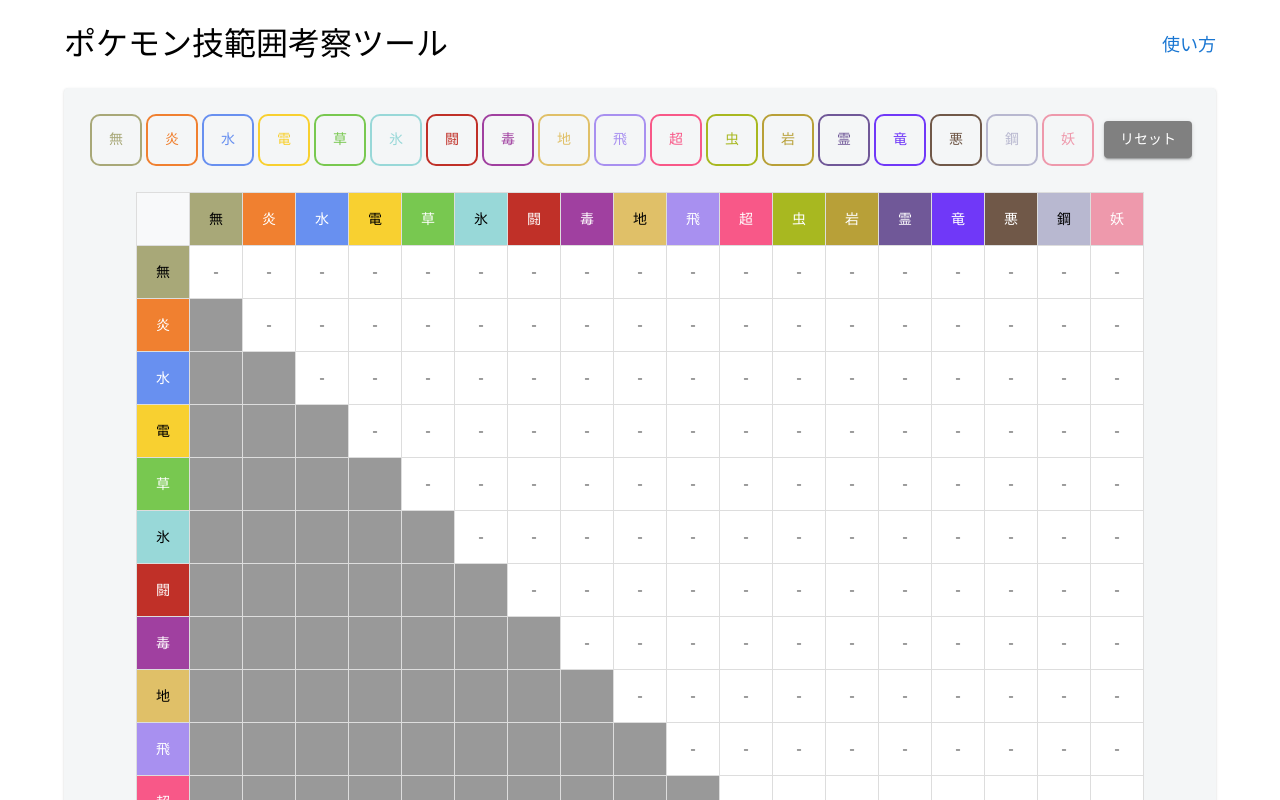
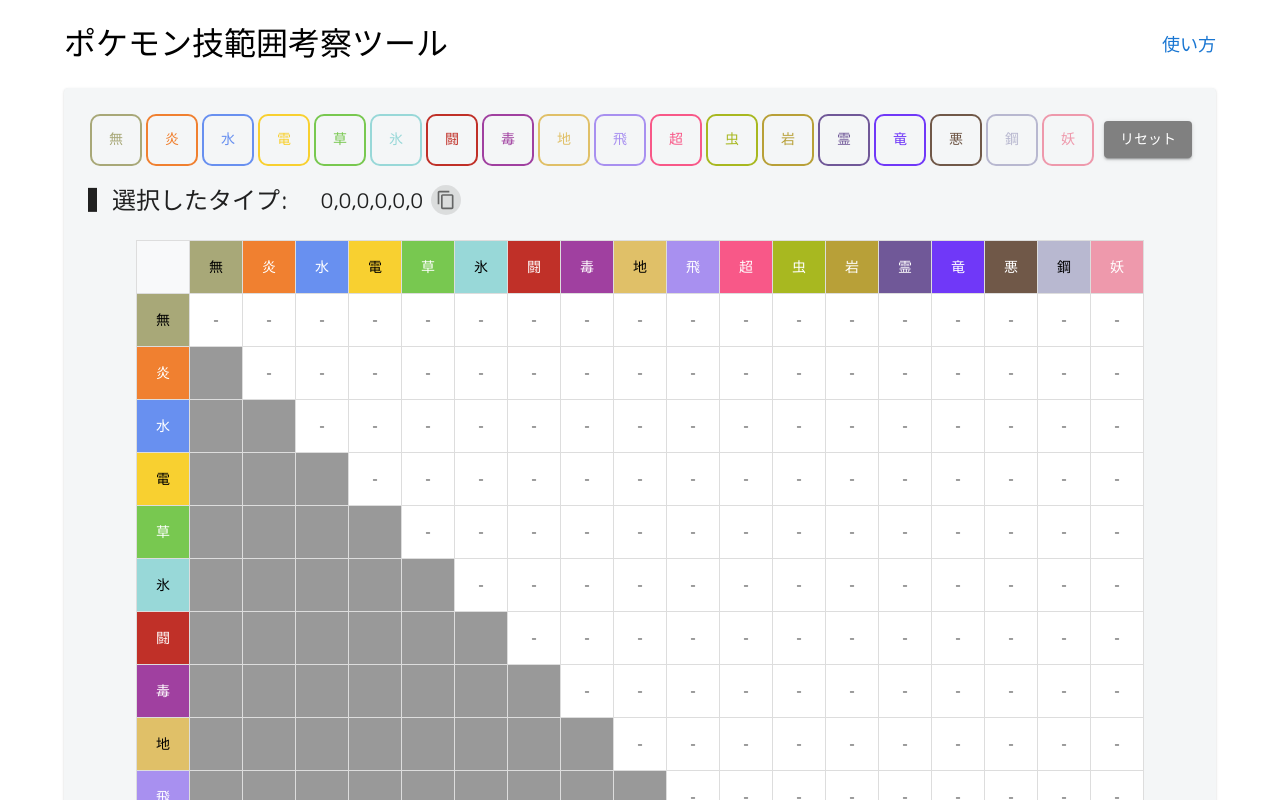
Before and after one commit to suisui-swimmy/pokemon-type-coverage-tool, a React (Create React App) app: page / in a window 1280 px wide. Shown: the top 800 px of the page. Built offline with nearby package versions, Linux system fonts and the light colour scheme.

Commit message:
Add functionality to copy results as a CSV string

```diff
--- a/package.json
+++ b/package.json
@@ -7,6 +7,7 @@
     "@emotion/react": "^11.14.0",
     "@emotion/styled": "^11.14.0",
     "@mui/material": "^6.2.1",
+    "@mui/icons-material": "^6.2.1",
     "@testing-library/jest-dom": "^5.17.0",
     "@testing-library/react": "^13.4.0",
     "@testing-library/user-event": "^13.5.0",
--- a/src/App.js
+++ b/src/App.js
@@ -1,9 +1,11 @@
-import React, { useState } from 'react';
-import { Container, Typography, Box, Link, Paper, Button } from '@mui/material';
+import React, { useState, useCallback } from 'react';
+import { Container, Typography, Box, Link, Paper, Button, IconButton, Snackbar } from '@mui/material';
+import ContentCopyIcon from '@mui/icons-material/ContentCopy';
 import { ThemeProvider, createTheme } from '@mui/material/styles';
 import TypeButton from './components/TypeButton';
 import CoverageTable from './components/CoverageTable';
 import { typeData } from './data/typeData';
+import { typeEffectiveness } from './data/typeEffectiveness';
 import './App.css';
 
 const theme = createTheme({
@@ -14,6 +16,7 @@
 
 function App() {
   const [selectedTypes, setSelectedTypes] = useState([]);
+  const [snackbarOpen, setSnackbarOpen] = useState(false);
 
   const handleTypeClick = (type) => {
     setSelectedTypes(prev =>
@@ -26,6 +29,64 @@
   const handleReset = () => {
     setSelectedTypes([]);
   };
+
+  const calculateTypeSummary = useCallback(() => {
+    if (selectedTypes.length === 0) return { 4: 0, 2: 0, 1: 0, 0.5: 0, 0.25: 0, 0: 0 };
+
+    const summary = { 4: 0, 2: 0, 1: 0, 0.5: 0, 0.25: 0, 0: 0 };
+    const types = Object.keys(typeData);
+
+    types.forEach(type1 => {
+      types.forEach(type2 => {
+        if (types.indexOf(type1) <= types.indexOf(type2)) {
+          const effectivenesses = selectedTypes.map(attackType => {
+            if (type1 === type2) {
+              return typeEffectiveness[type1][attackType];
+            }
+            return typeEffectiveness[type1][attackType] * typeEffectiveness[type2][attackType];
+          });
+
+          const maxEffectiveness = effectivenesses.length > 0
+            ? Math.max(...effectivenesses)
+            : 1;
+
+          summary[maxEffectiveness] = (summary[maxEffectiveness] || 0) + 1;
+        }
+      });
+    });
+
+    return summary;
+  }, [selectedTypes]);
+
+  const formatCSVString = useCallback(() => {
+    const summary = calculateTypeSummary();
+
+    // 選択されたタイプのみを含む配列を作成
+    const selectedTypesStr = selectedTypes.length > 0
+      ? selectedTypes.join(',') + ','
+      : '';
+
+    // 倍率の集計を追加
+    const effectivenessColumns = `${summary[4]},${summary[2]},${summary[1]},${summary[0.5]},${summary[0.25]},${summary[0]}`;
+
+    return `${selectedTypesStr}${effectivenessColumns}`;
+  }, [selectedTypes, calculateTypeSummary]);
+
+  const handleCopyClick = async () => {
+    try {
+      const csvString = formatCSVString();
+      await navigator.clipboard.writeText(csvString);
+      setSnackbarOpen(true);
+    } catch (err) {
+      console.error('Failed to copy text: ', err);
+    }
+  };
+
+  const handleSnackbarClose = () => {
+    setSnackbarOpen(false);
+  };
+
+  const summary = calculateTypeSummary();
 
   return (
     <ThemeProvider theme={theme}>
@@ -99,9 +160,9 @@
             </Button>
           </Box>
 
-          {selectedTypes.length > 0 && (
-            <Box sx={{ my: 2 }}>
-              <Typography variant="h5">
+          <Box sx={{ my: 2 }}>
+            <Box sx={{ display: 'flex', alignItems: 'center', gap: 2 }}>
+              <Typography variant="h5" sx={{ display: 'flex', alignItems: 'center', flexWrap: 'wrap', gap: 1 }}>
                 <span style={{ fontSize: '24px' }}>▍選択したタイプ: </span>
                 {selectedTypes.map((type) => (
                   <span
@@ -110,7 +171,6 @@
                       backgroundColor: typeData[type].color,
                       color: typeData[type].textColor,
                       padding: '5px',
-                      marginRight: '10px',
                       display: 'inline-block',
                       fontSize: '20px'
                     }}
@@ -119,8 +179,25 @@
                   </span>
                 ))}
               </Typography>
+              <Box sx={{ display: 'flex', alignItems: 'center', gap: 1, ml: 2 }}>
+                <Typography sx={{ fontSize: '20px', whiteSpace: 'nowrap' }}>
+                  {formatCSVString()}
+                </Typography>
+                <IconButton
+                  onClick={handleCopyClick}
+                  size="small"
+                  sx={{
+                    backgroundColor: 'rgba(0,0,0,0.1)',
+                    '&:hover': {
+                      backgroundColor: 'rgba(0,0,0,0.2)',
+                    }
+                  }}
+                >
+                  <ContentCopyIcon fontSize="small" />
+                </IconButton>
+              </Box>
             </Box>
-          )}
+          </Box>
 
           <CoverageTable selectedTypes={selectedTypes} />
         </Paper>
@@ -139,6 +216,13 @@
             © 2024 suisui-swimmy
           </Typography>
         </Box>
+
+        <Snackbar
+          open={snackbarOpen}
+          autoHideDuration={2000}
+          onClose={handleSnackbarClose}
+          message="集計をコピーしました"
+        />
       </Container>
     </ThemeProvider>
   );
```
Also changed, not shown: 1 other file (tests, documents, lock files or other folders).
